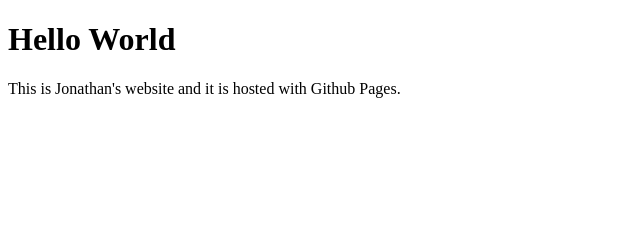
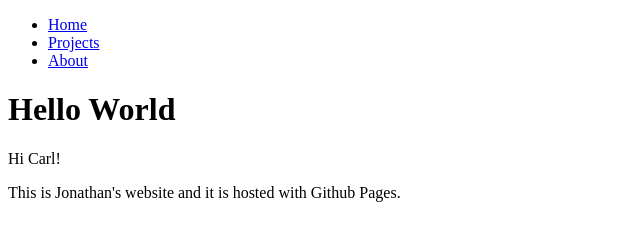
Before and after one commit to jlu51/jlu51.github.io, a plain HTML site: page index.html in a window 1280 px wide. Shown: the whole page, without its empty margins (0-640 px from the left). Drawn offline with Linux system fonts and the light colour scheme.

Commit message:
First Contact

```diff
--- a/index.html
+++ b/index.html
@@ -2,7 +2,15 @@
 <html>
    <title>Jonathan's Website</title>
    <body>
+      <ul>
+         <li><a href="#Home">Home</a</li>
+         <li><a href="#Projects">Projects</a></li>
+         <li><a href="#About">About</a></li>
+      </ul>
       <h1>Hello World</h1>
+
+      <p>Hi Carl!</p>
+
       <p>This is Jonathan's website and it is hosted with Github Pages.</p>
    </body>
 </html>
```
